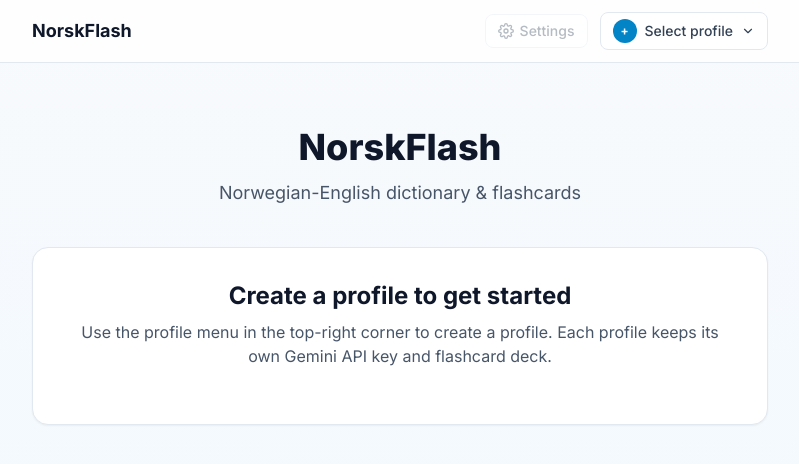
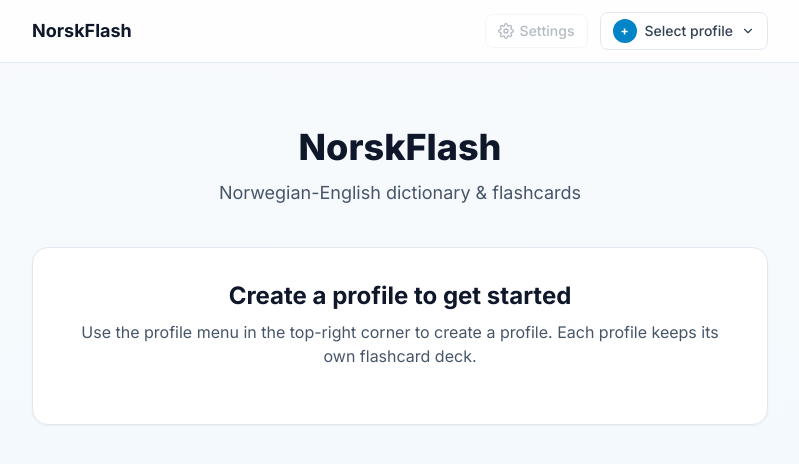
Before and after one commit to hillol116/norskflash2, a Next.js app: page / in a window 1280 px wide. Shown: the top 464 px of the page, without its empty margins (240-1039 px from the left). Built offline with nearby package versions, Linux system fonts and the light colour scheme.

Commit message:
Refactor API key handling and update profile description
Removed check for Gemini API key before searching and adjusted related error handling. Updated profile description to remove mention of API key.

```diff
--- a/app/page.tsx
+++ b/app/page.tsx
@@ -36,11 +36,6 @@
       return
     }
 
-    if (!hasKey) {
-      setError('Please add your Gemini API key in Settings before searching.')
-      return
-    }
-
     setLoading(true)
     setError('')
     setResult(null)
@@ -50,7 +45,7 @@
         method: 'POST',
         headers: {
           'Content-Type': 'application/json',
-          'x-gemini-key': geminiKey,
+          'x-gemini-key': geminiKey || '',
         },
         body: JSON.stringify({ word: word.trim() }),
       })
@@ -125,7 +120,7 @@
             </h2>
             <p className="mb-6 text-slate-600">
               Use the profile menu in the top-right corner to create a profile. Each
-              profile keeps its own Gemini API key and flashcard deck.
+              profile keeps its own flashcard deck.
             </p>
           </section>
         ) : (
```
